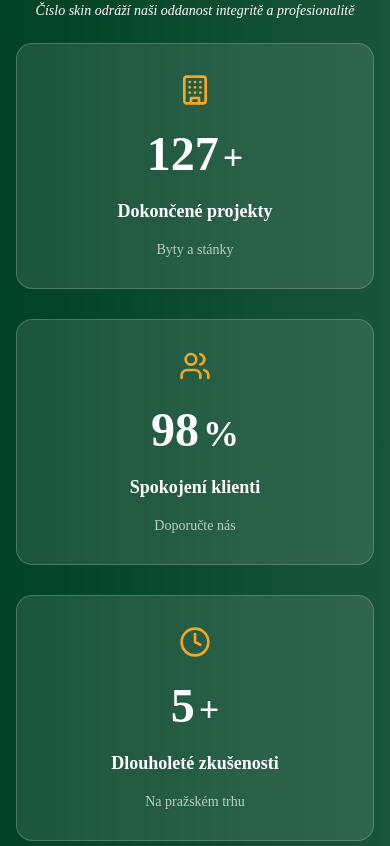
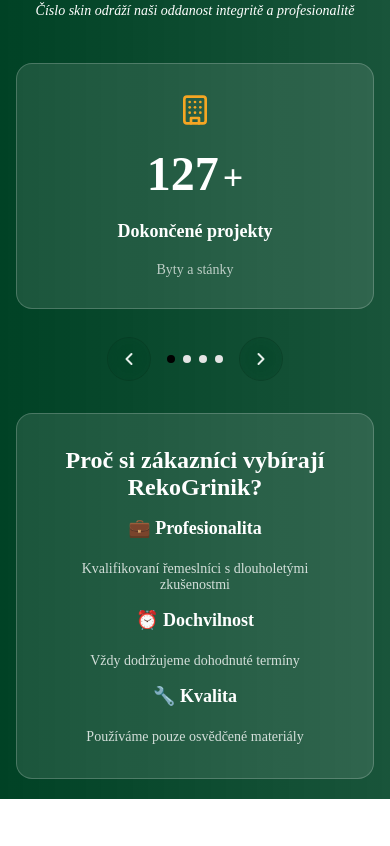
Before and after one commit to Vitaly-Stefanyshyn777/rekogrinikfront, a Next.js app: page / in a window 390 px wide. Shown: the part 998-1844 px from the top of the page. Built offline with nearby package versions, Linux system fonts and the light colour scheme.

Commit message:
fix-stats-css

```diff
--- a/src/components/sections/Stats.module.css
+++ b/src/components/sections/Stats.module.css
@@ -44,6 +44,29 @@
   gap: 30px;
   justify-content: center;
   align-items: center;
+}
+
+.swiperContainer {
+  width: 100%;
+  position: relative;
+}
+
+.swiper {
+  width: 100%;
+  padding: 0 0 60px 0;
+}
+
+.slide {
+  height: auto;
+  padding: 20px 0;
+}
+
+.swiperControls {
+  position: absolute;
+  bottom: 0;
+  left: 50%;
+  transform: translateX(-50%);
+  z-index: 10;
 }
 
 .card {
@@ -182,6 +205,14 @@
   .cards4 {
     flex-direction: column;
   }
+
+  .swiperContainer {
+    display: block;
+  }
+
+  .cards4 {
+    display: none;
+  }
   .numbe {
     font-family: var(--font-family);
     font-weight: 700;
--- a/src/components/sections/Stats.tsx
+++ b/src/components/sections/Stats.tsx
@@ -1,3 +1,12 @@
+"use client";
+
+import { useState, useRef } from "react";
+import { Swiper, SwiperSlide } from "swiper/react";
+import { Navigation, Pagination } from "swiper/modules";
+import "swiper/css";
+import "swiper/css/navigation";
+import "swiper/css/pagination";
+
 import styles from "./Stats.module.css";
 import {
   ApartmentIcon,
@@ -5,8 +14,45 @@
   TimeIcon,
   MedalIcon,
 } from "@/components/Icons/Icons";
+import useIsMobile from "@/components/hooks/useIsMobile";
+import SliderNav from "@/components/ui/SliderNav/SliderNavActions";
+import { Swiper as SwiperType } from "swiper";
 
 export default function Stats() {
+  const isMobile = useIsMobile();
+  const [activeSlide, setActiveSlide] = useState(0);
+  const swiperRef = useRef<SwiperType | null>(null);
+
+  const statsData = [
+    {
+      icon: ApartmentIcon,
+      number: "127",
+      unit: "+",
+      title: "Dokončené projekty",
+      subtitle: "Byty a stánky",
+    },
+    {
+      icon: UsersIcon,
+      number: "98",
+      unit: "%",
+      title: "Spokojení klienti",
+      subtitle: "Doporučte nás",
+    },
+    {
+      icon: TimeIcon,
+      number: "5",
+      unit: "+",
+      title: "Dlouholeté zkušenosti",
+      subtitle: "Na pražském trhu",
+    },
+    {
+      icon: MedalIcon,
+      number: "3",
+      unit: "roky",
+      title: "Záruky",
+      subtitle: "na veškeré práce",
+    },
+  ];
   return (
     <section className={styles.section}>
       <div className={styles.container}>
@@ -15,44 +61,61 @@
           <p>Číslo skin odráží naši oddanost integritě a profesionalitě</p>
         </div>
 
-        <div className={styles.cards4}>
-          <div className={styles.card}>
-            <ApartmentIcon />
-            <div className={styles.numberRow}>
-              <p className={styles.number}>127</p>
-              <p className={styles.unit}>+</p>
+        {isMobile ? (
+          <div className={styles.swiperContainer}>
+            <Swiper
+              modules={[Navigation, Pagination]}
+              slidesPerView={1}
+              spaceBetween={20}
+              onSwiper={(s) => (swiperRef.current = s)}
+              onSlideChange={(s) => setActiveSlide(s.activeIndex)}
+              className={styles.swiper}
+            >
+              {statsData.map((stat, index) => {
+                const IconComponent = stat.icon;
+                return (
+                  <SwiperSlide key={index} className={styles.slide}>
+                    <div className={styles.card}>
+                      <IconComponent />
+                      <div className={styles.numberRow}>
+                        <p className={styles.number}>{stat.number}</p>
+                        <p className={styles.unit}>{stat.unit}</p>
+                      </div>
+                      <p className={styles.cardTitle}>{stat.title}</p>
+                      <span>{stat.subtitle}</span>
+                    </div>
+                  </SwiperSlide>
+                );
+              })}
+            </Swiper>
+            <div className={styles.swiperControls}>
+              <SliderNav
+                activeIndex={activeSlide}
+                dots={statsData.length}
+                onPrev={() => swiperRef.current?.slidePrev()}
+                onNext={() => swiperRef.current?.slideNext()}
+                onDotClick={(i) => swiperRef.current?.slideTo(i)}
+              />
             </div>
-            <p className={styles.cardTitle}>Dokončené projekty</p>
-            <span>Byty a stánky</span>
           </div>
-          <div className={styles.card}>
-            <UsersIcon />
-            <div className={styles.numberRow}>
-              <p className={styles.number}>98</p>
-              <p className={styles.unit}>%</p>
-            </div>
-            <p className={styles.cardTitle}>Spokojení klienti</p>
-            <span>Doporučte nás</span>
+        ) : (
+          <div className={styles.cards4}>
+            {statsData.map((stat, index) => {
+              const IconComponent = stat.icon;
+              return (
+                <div key={index} className={styles.card}>
+                  <IconComponent />
+                  <div className={styles.numberRow}>
+                    <p className={styles.number}>{stat.number}</p>
+                    <p className={styles.unit}>{stat.unit}</p>
+                  </div>
+                  <p className={styles.cardTitle}>{stat.title}</p>
+                  <span>{stat.subtitle}</span>
+                </div>
+              );
+            })}
           </div>
-          <div className={styles.card}>
-            <TimeIcon />
-            <div className={styles.numberRow}>
-              <p className={styles.number}>5</p>
-              <p className={styles.unit}>+</p>
-            </div>
-            <p className={styles.cardTitle}>Dlouholeté zkušenosti</p>
-            <span>Na pražském trhu</span>
-          </div>
-          <div className={styles.card}>
-            <MedalIcon />
-            <div className={styles.numberRow}>
-              <p className={styles.number}>3</p>
-              <p className={styles.unit}>roky</p>
-            </div>
-            <p className={styles.cardTitle}>Záruky</p>
-            <span>na veškeré práce</span>
-          </div>
-        </div>
+        )}
 
         <div className={styles.reasonBox}>
           <h3>Proč si zákazníci vybírají RekoGrinik?</h3>
--- a/src/components/ui/SliderNav/SliderNav.module.css
+++ b/src/components/ui/SliderNav/SliderNav.module.css
@@ -276,7 +276,6 @@
     align-items: center;
     justify-content: center;
     gap: 16px;
-    background: #fff;
     border-radius: 50px;
     padding: 8px 16px;
     width: max-content;
```
